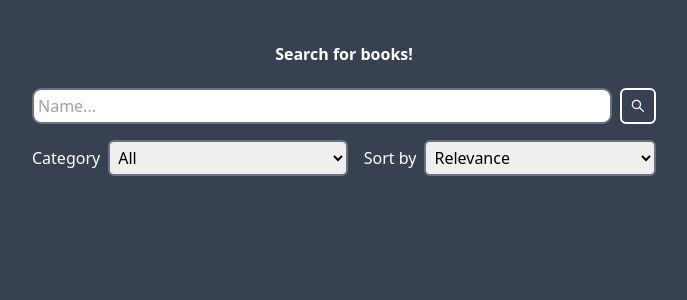
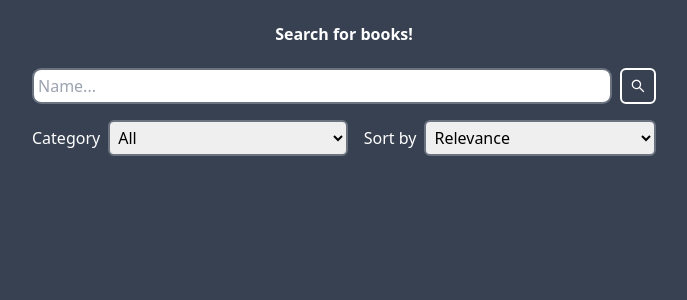
Before and after one commit to i3ima/google-books-search, a React (Vite) app: page / in a window 1280 px wide. Shown: the top 300 px of the page, without its empty margins (296-983 px from the left). Built offline with nearby package versions, Linux system fonts and the light colour scheme.

Commit message:
fix(components): non-greedy layout

```diff
--- a/src/components/ui/AdaptiveLayout.tsx
+++ b/src/components/ui/AdaptiveLayout.tsx
@@ -2,7 +2,7 @@ import React from 'react';
 
 const AdaptiveLayout: React.FC = ({ children }) => {
  return (
-		 <div className="flex flex-col space-y-5 mt-10 px-4 items-center justify-start text-white">
+		 <div className="flex flex-col gap-y-5 py-5 px-4 items-center justify-start text-white">
 			{children}
 		 </div>
  );
```
